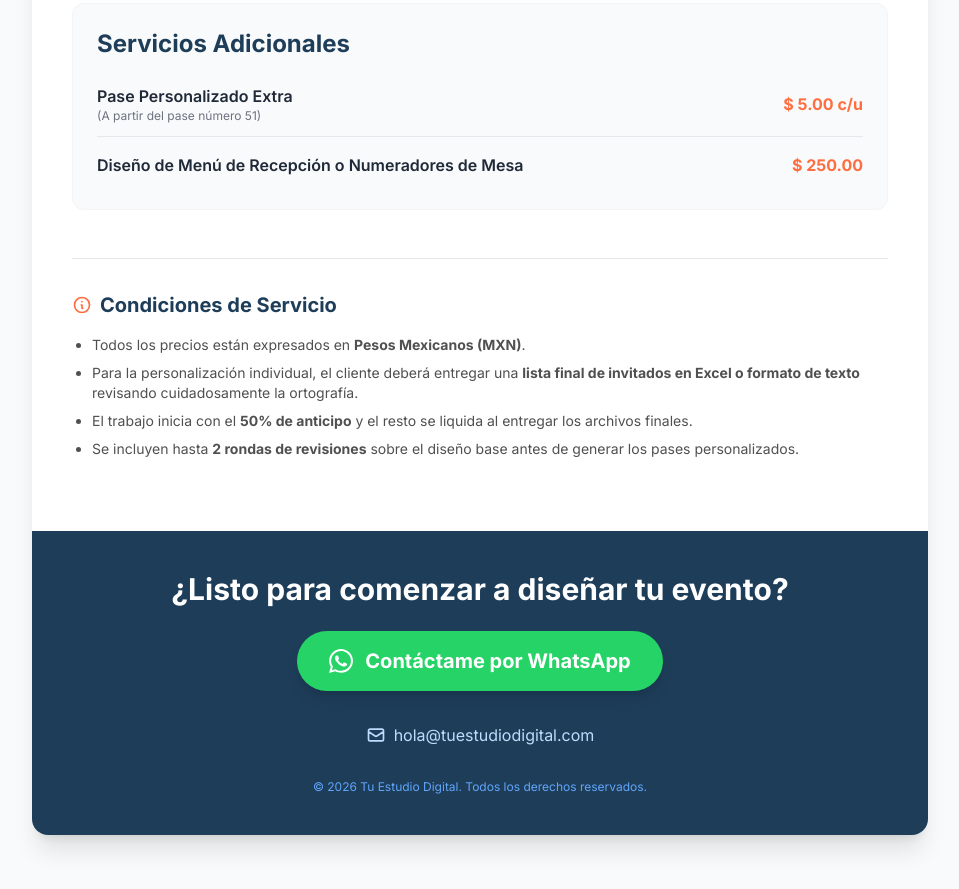
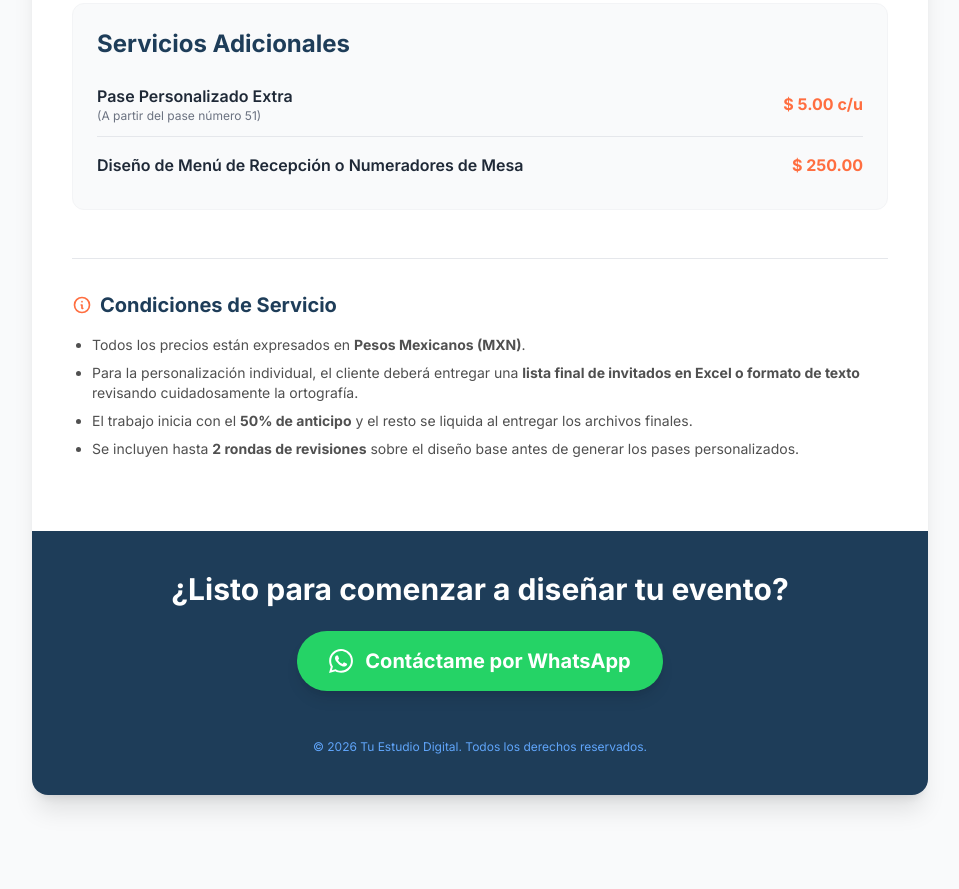
Before and after one commit to beatschill742-crypto/Servicios-D-gitales, a plain HTML site: page index.html in a window 1280 px wide. Shown: the part 1369-2258 px from the top of the page, without its empty margins (160-1119 px from the left). Drawn offline with nearby package versions, Linux system fonts and the light colour scheme.

Commit message:
Remove email contact from footer
Removed email contact section from footer.

```diff
--- a/index.html
+++ b/index.html
@@ -175,13 +175,7 @@
                 Contáctame por WhatsApp
             </a>
 
-            <div class="flex flex-col md:flex-row justify-center items-center space-y-4 md:space-y-0 md:space-x-8 text-blue-200">
-                <a href="mailto:hola@tuestudiodigital.com" class="flex items-center hover:text-white transition-colors">
-                    <svg class="w-5 h-5 mr-2" fill="none" stroke="currentColor" viewBox="0 0 24 24" xmlns="http://www.w3.org/2000/svg"><path stroke-linecap="round" stroke-linejoin="round" stroke-width="2" d="M3 8l7.89 5.26a2 2 0 002.22 0L21 8M5 19h14a2 2 0 002-2V7a2 2 0 00-2-2H5a2 2 0 00-2 2v10a2 2 0 002 2z"></path></svg>
-                    hola@tuestudiodigital.com
-                </a>
-            </div>
-            <p class="mt-8 text-xs text-blue-400">© 2026 Tu Estudio Digital. Todos los derechos reservados.</p>
+            <p class="mt-4 text-xs text-blue-400">© 2026 Tu Estudio Digital. Todos los derechos reservados.</p>
         </footer>
 
     </div>
```
